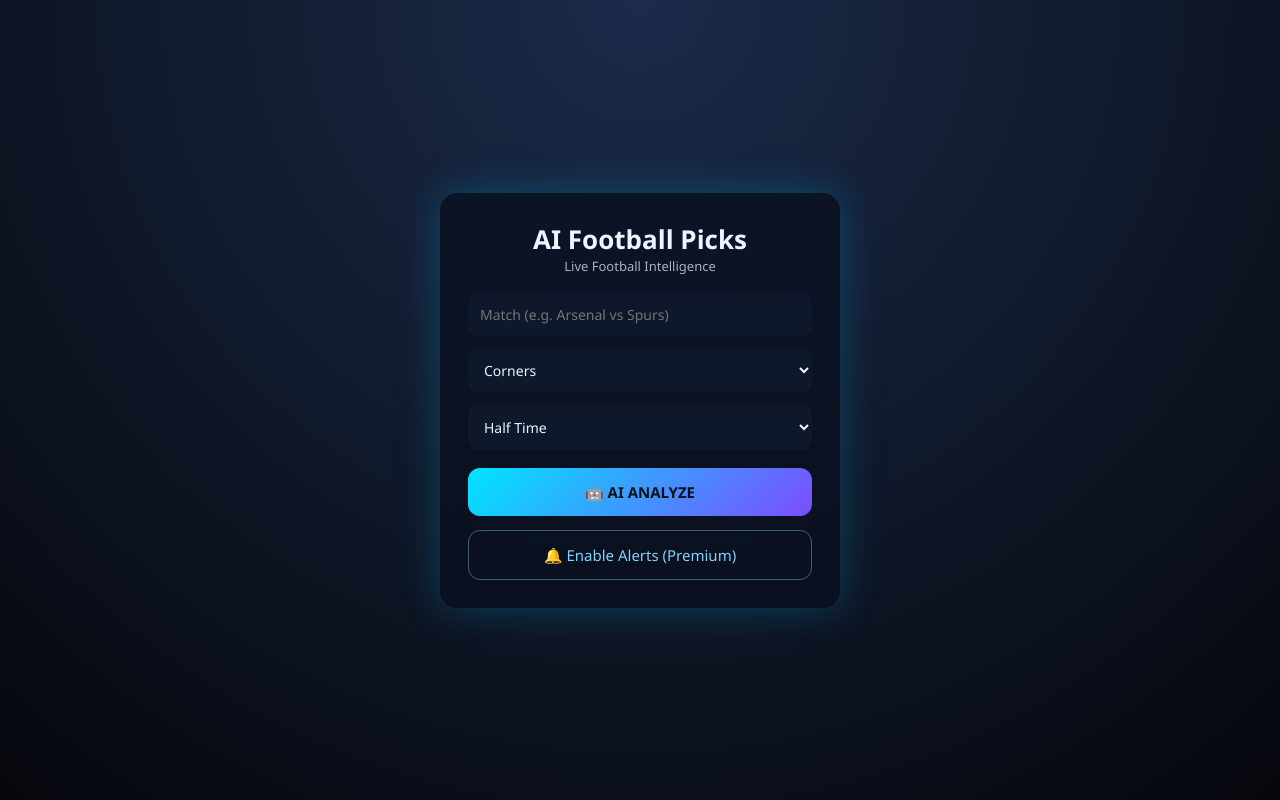
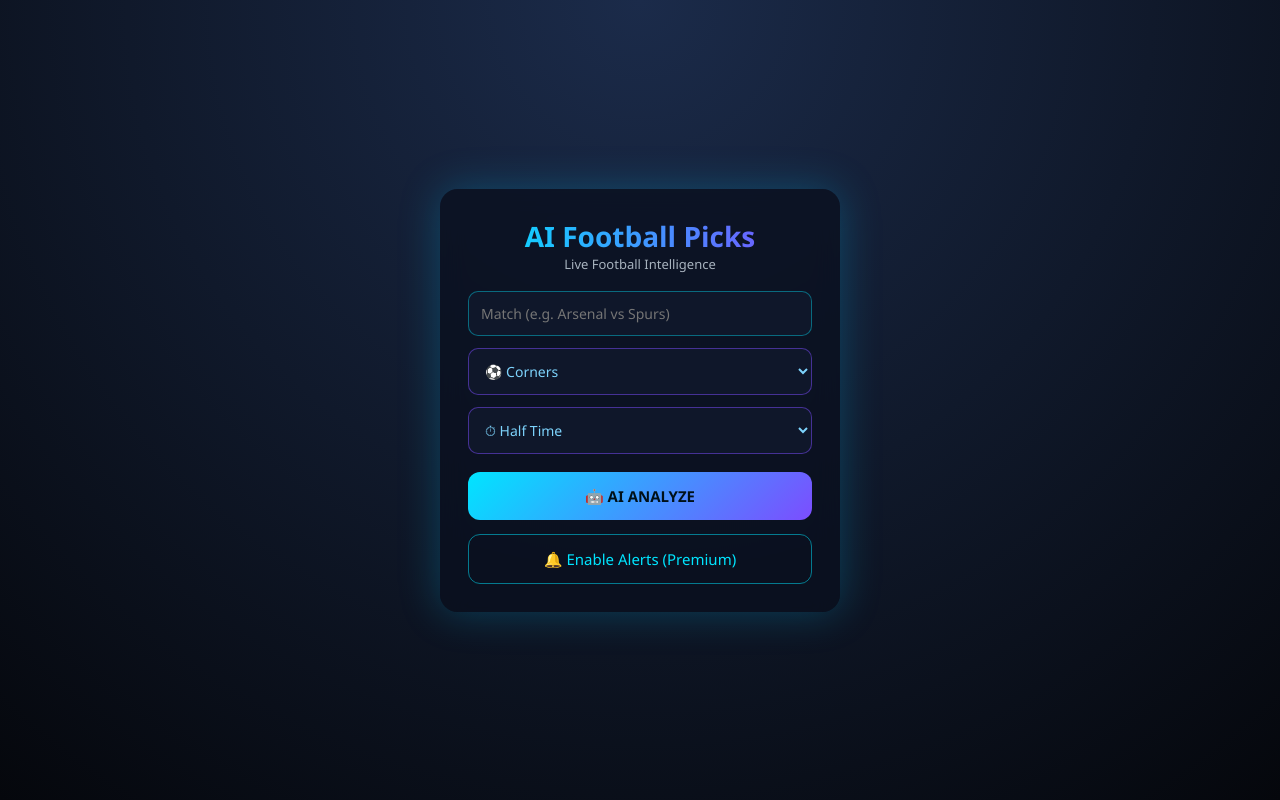
Before and after one commit to Tepe21/neon-ai-predictor, a website: page public/index.html in a window 1280 px wide. Drawn offline with Linux system fonts and the light colour scheme.

Commit message:
UI: Neon text + Enable Alerts feedback

```diff
--- a/public/index.html
+++ b/public/index.html
@@ -32,9 +32,13 @@
     text-align: center;
   }
 
+  /* 🔥 NEON TITLE */
   h1 {
     margin: 0;
-    font-size: 26px;
+    font-size: 28px;
+    background: linear-gradient(90deg, #00e5ff, #7c4dff);
+    -webkit-background-clip: text;
+    -webkit-text-fill-color: transparent;
   }
 
   .subtitle {
@@ -43,15 +47,33 @@
     margin-bottom: 18px;
   }
 
-  input, select {
+  /* INPUT */
+  input {
     width: 100%;
     margin-bottom: 12px;
     padding: 12px;
     border-radius: 10px;
-    border: none;
+    border: 1px solid rgba(0,229,255,0.4);
     background: #0f172a;
-    color: #eaf6ff;
+    color: #00e5ff;
     font-size: 14px;
+  }
+
+  /* SELECTS – NEON */
+  select {
+    width: 100%;
+    margin-bottom: 12px;
+    padding: 12px;
+    border-radius: 10px;
+    border: 1px solid rgba(124,77,255,0.5);
+    background: #0f172a;
+    color: #7dd3fc;
+    font-size: 14px;
+  }
+
+  select option {
+    background: #020617;
+    color: #7dd3fc;
   }
 
   button {
@@ -64,6 +86,7 @@
     transition: all 0.2s ease;
   }
 
+  /* AI ANALYZE */
   #analyzeBtn {
     background: linear-gradient(135deg, #00e5ff, #7c4dff);
     color: #001018;
@@ -71,11 +94,19 @@
     margin-top: 6px;
   }
 
+  /* ENABLE ALERTS */
   #notifyBtn {
     margin-top: 14px;
     background: transparent;
-    color: #7dd3fc;
-    border: 1px solid rgba(125, 211, 252, 0.4);
+    color: #00e5ff;
+    border: 1px solid rgba(0,229,255,0.5);
+  }
+
+  #notifyBtn.enabled {
+    background: rgba(0,229,255,0.15);
+    color: #22d3ee;
+    border-color: #22d3ee;
+    cursor: default;
   }
 
   .result {
@@ -106,13 +137,13 @@
   <input id="match" placeholder="Match (e.g. Arsenal vs Spurs)" />
 
   <select id="market">
-    <option value="corners">Corners</option>
-    <option value="goals">Goals</option>
+    <option value="corners">⚽ Corners</option>
+    <option value="goals">🥅 Goals</option>
   </select>
 
   <select id="time">
-    <option value="HT">Half Time</option>
-    <option value="FT">Full Time</option>
+    <option value="HT">⏱ Half Time</option>
+    <option value="FT">⏰ Full Time</option>
   </select>
 
   <button id="analyzeBtn">🤖 AI ANALYZE</button>
@@ -162,8 +193,10 @@ document.getElementById("analyzeBtn").onclick = async () => {
   document.getElementById("resultBox").style.display = "block";
 };
 
-// PUSH SUBSCRIBE
-document.getElementById("notifyBtn").onclick = async () => {
+// 🔔 ENABLE ALERTS – FIXED FEEDBACK
+document.getElementById("notifyBtn").onclick = async function () {
+  if (this.classList.contains("enabled")) return;
+
   const permission = await Notification.requestPermission();
   if (permission !== "granted") return;
 
@@ -182,7 +215,8 @@ document.getElementById("notifyBtn").onclick = async () => {
     body: JSON.stringify({ subscription: sub, premium: true })
   });
 
-  alert("Premium alerts enabled");
+  this.textContent = "✅ Alerts Enabled";
+  this.classList.add("enabled");
 };
 </script>
 
```
